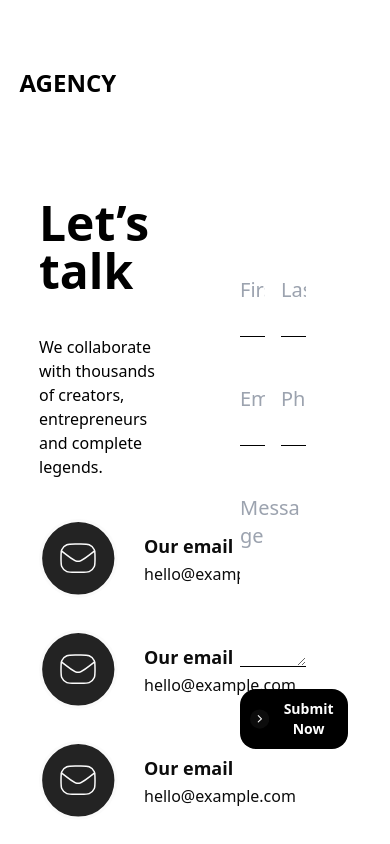
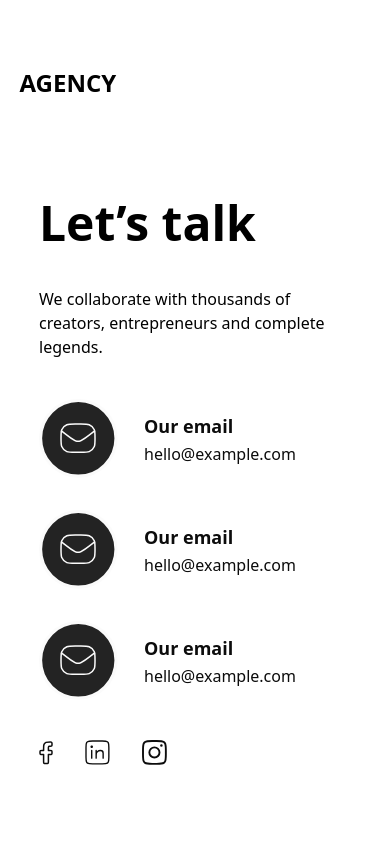
Before and after one commit to AsonglefacMillenium/business-agency, a Next.js app: page /contact in a window 390 px wide. Shown: the top 844 px of the page. Built offline with nearby package versions, Linux system fonts and the light colour scheme.

Commit message:
make contact page responsive

```diff
--- a/components/organisms/contact-form/index.tsx
+++ b/components/organisms/contact-form/index.tsx
@@ -4,20 +4,20 @@ import React from "react";
 const ContactForm = () => {
   return (
     <div className="w-full flex flex-col gap-4">
-      <div className="w-full flex gap-4 jsutify-between">
-        <div className="w-[45%]">
+      <div className="w-full flex lg:flex-row flex-col gap-4 justify-between">
+        <div className="lg:w-[45%] w-full">
           <Input type="text" placeholder="First name" />
         </div>
-        <div className="w-[45%]">
+        <div className="lg:w-[45%] w-full">
           <Input type="text" placeholder="Last name" />
         </div>
       </div>
 
-      <div className="w-full flex gap-4 jsutify-between">
-        <div className="w-[45%]">
+      <div className="w-full flex gap-4 lg:flex-row flex-col justify-between">
+        <div className="lg:w-[45%] w-full">
           <Input type="email" placeholder="Email" />
         </div>
-        <div className="w-[45%]">
+        <div className="lg:w-[45%] w-full">
           <Input type="text" placeholder="Phone Number" />
         </div>
       </div>
--- a/components/templates/contact-section/index.tsx
+++ b/components/templates/contact-section/index.tsx
@@ -7,8 +7,8 @@ import React from "react";
 const ContactSection = () => {
   return (
     <div className="w-full bg-white flex items-center justify-center my-[100px]">
-      <div className="w-[80%] flex justify-between ">
-        <div className="w-[40%] gap-[40px] flex flex-col">
+      <div className="w-[80%] flex lg:flex-row flex-col justify-between ">
+        <div className="lgw-[40%] w-full gap-[40px] flex flex-col">
           <Text
             color="#000000"
             text="Let’s talk"
@@ -59,7 +59,7 @@ const ContactSection = () => {
           </div>
         </div>
 
-        <div className="w-[50%] p-[45px]">
+        <div className="lg:w-[50%] w-full lg:p-[45px] px-0 py-24">
           <ContactForm />
         </div>
       </div>
```
Also changed, not shown: components/screens/contact-screen/index.tsx (+10 -10 lines).
